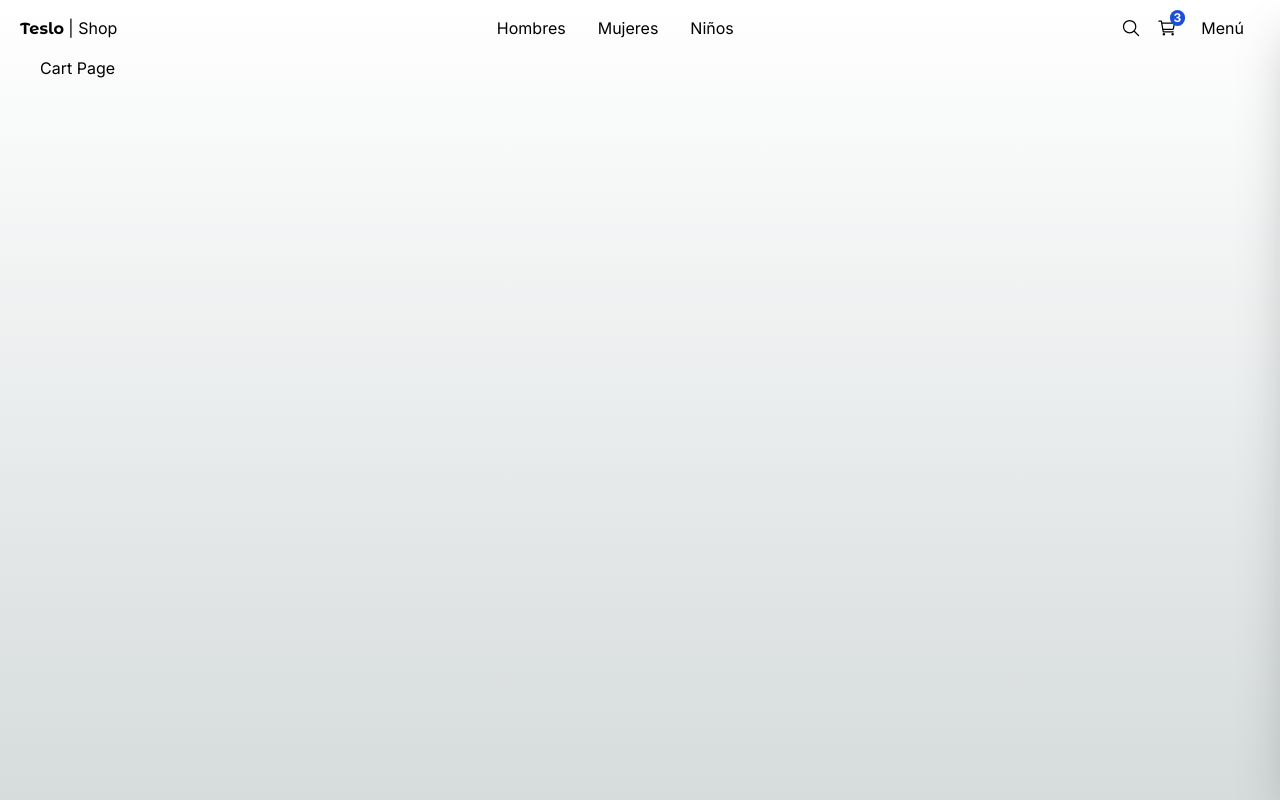
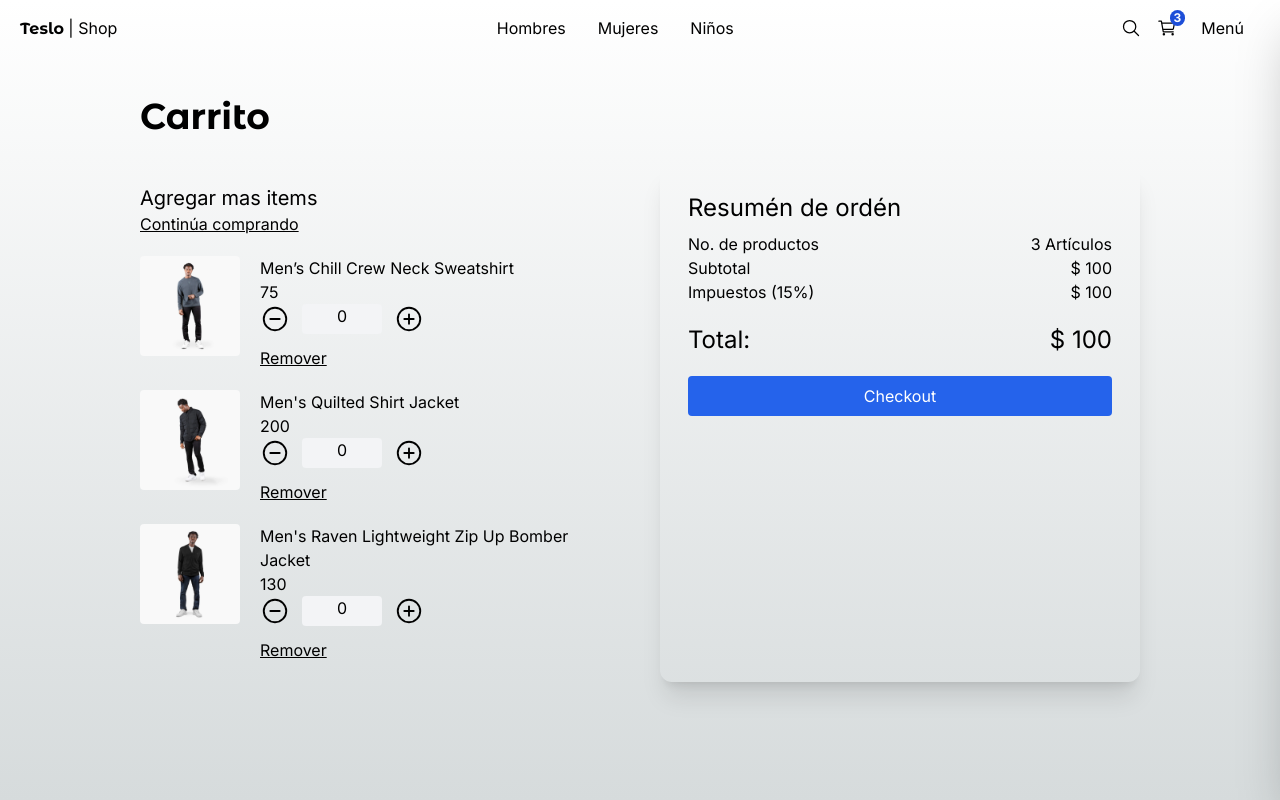
Before and after one commit to juansanguinoo/teslo-shop, a Next.js app: page /cart in a window 1280 px wide. Built offline with nearby package versions, Linux system fonts and the light colour scheme.

Commit message:
Add cart page layout and functionality

```diff
--- a/src/app/(shop)/cart/page.tsx
+++ b/src/app/(shop)/cart/page.tsx
@@ -1,7 +1,79 @@
+import { QuantitySelector, Title } from "@/components";
+import { initialData } from "@/seed/seed";
+import Image from "next/image";
+import Link from "next/link";
+
+const productsInCart = [
+  initialData.products[0],
+  initialData.products[1],
+  initialData.products[2],
+];
+
 export default function CartPage() {
   return (
-    <div>
-      <h1>Cart Page</h1>
+    <div className="flex justify-center items-center mb-72 px-10 sm:px-0">
+      <div className="flex flex-col w-[1000px]">
+        <Title title="Carrito" />
+
+        <div className="grid grid-cols-1 sm:grid-cols-2 gap-10">
+          <div className="flex flex-col mt-5">
+            <span className="text-xl">Agregar mas items</span>
+            <Link href="/" className="underline mb-5">
+              Continúa comprando
+            </Link>
+
+            {productsInCart.map((product) => (
+              <div className="flex mb-5" key={product.slug}>
+                <Image
+                  src={`/products/${product.images[0]}`}
+                  alt={product.title}
+                  width={100}
+                  height={100}
+                  style={{
+                    width: "100px",
+                    height: "100px",
+                  }}
+                  className="mr-5 rounded"
+                />
+
+                <div className="">
+                  <p>{product.title}</p>
+                  <p>{product.price}</p>
+                  <QuantitySelector quantity={3} />
+                  <button className="underline mt-3">Remover</button>
+                </div>
+              </div>
+            ))}
+          </div>
+
+          <div className="bag-wihte rounded-xl shadow-xl p-7">
+            <h2 className="text-2xl mb-2">Resumén de ordén</h2>
+
+            <div className="grid grid-cols-2">
+              <span>No. de productos</span>
+              <span className="text-right">3 Artículos</span>
+
+              <span>Subtotal</span>
+              <span className="text-right">$ 100</span>
+
+              <span>Impuestos (15%)</span>
+              <span className="text-right">$ 100</span>
+
+              <span className="text-2xl mt-5">Total:</span>
+              <span className="mt-5 text-2xl text-right">$ 100</span>
+            </div>
+
+            <div className="mt-5 mb-2 w-full">
+              <Link
+                href="/checkout/address"
+                className="flex btn-primary justify-center"
+              >
+                Checkout
+              </Link>
+            </div>
+          </div>
+        </div>
+      </div>
     </div>
   );
 }
```
